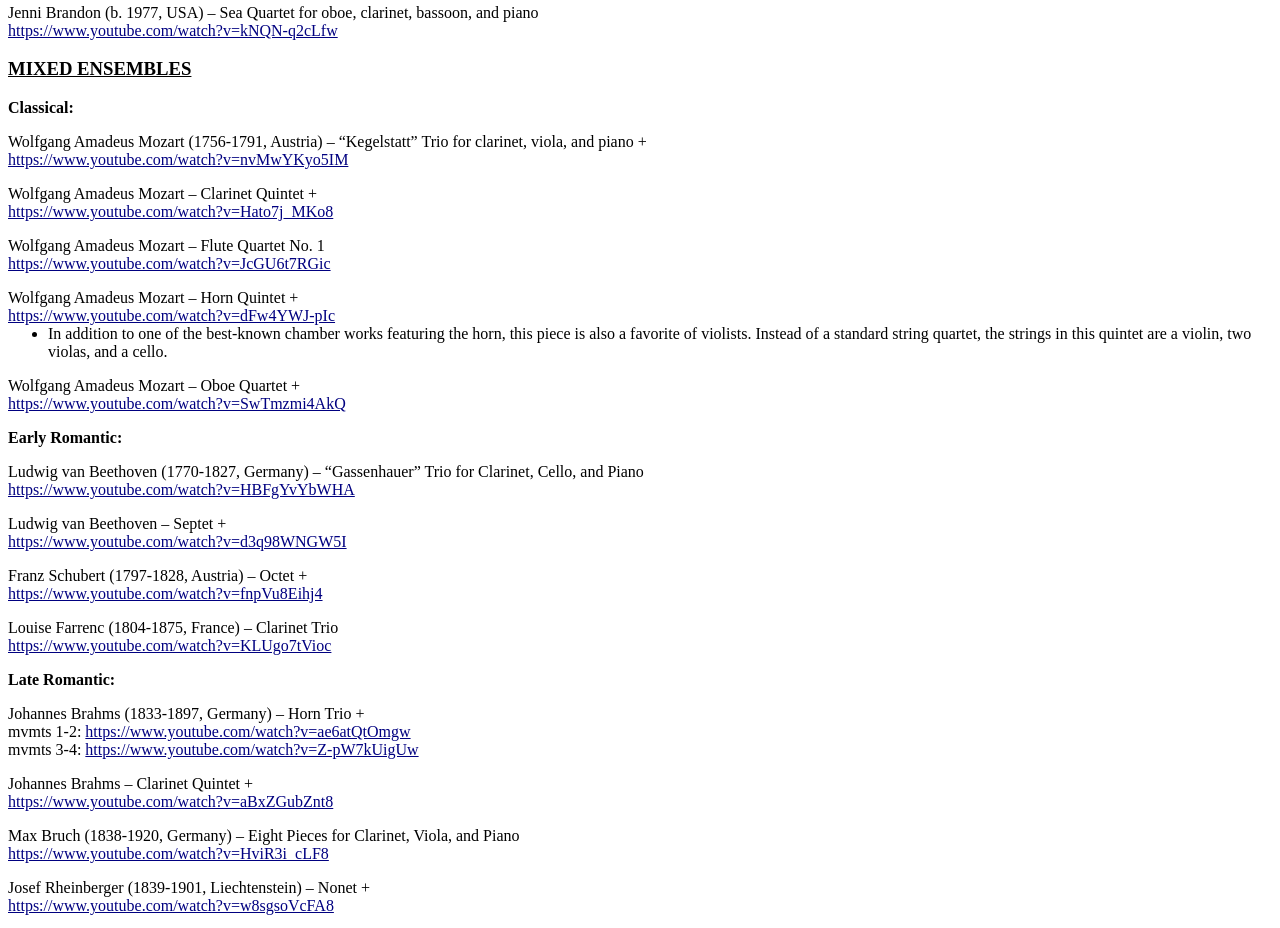
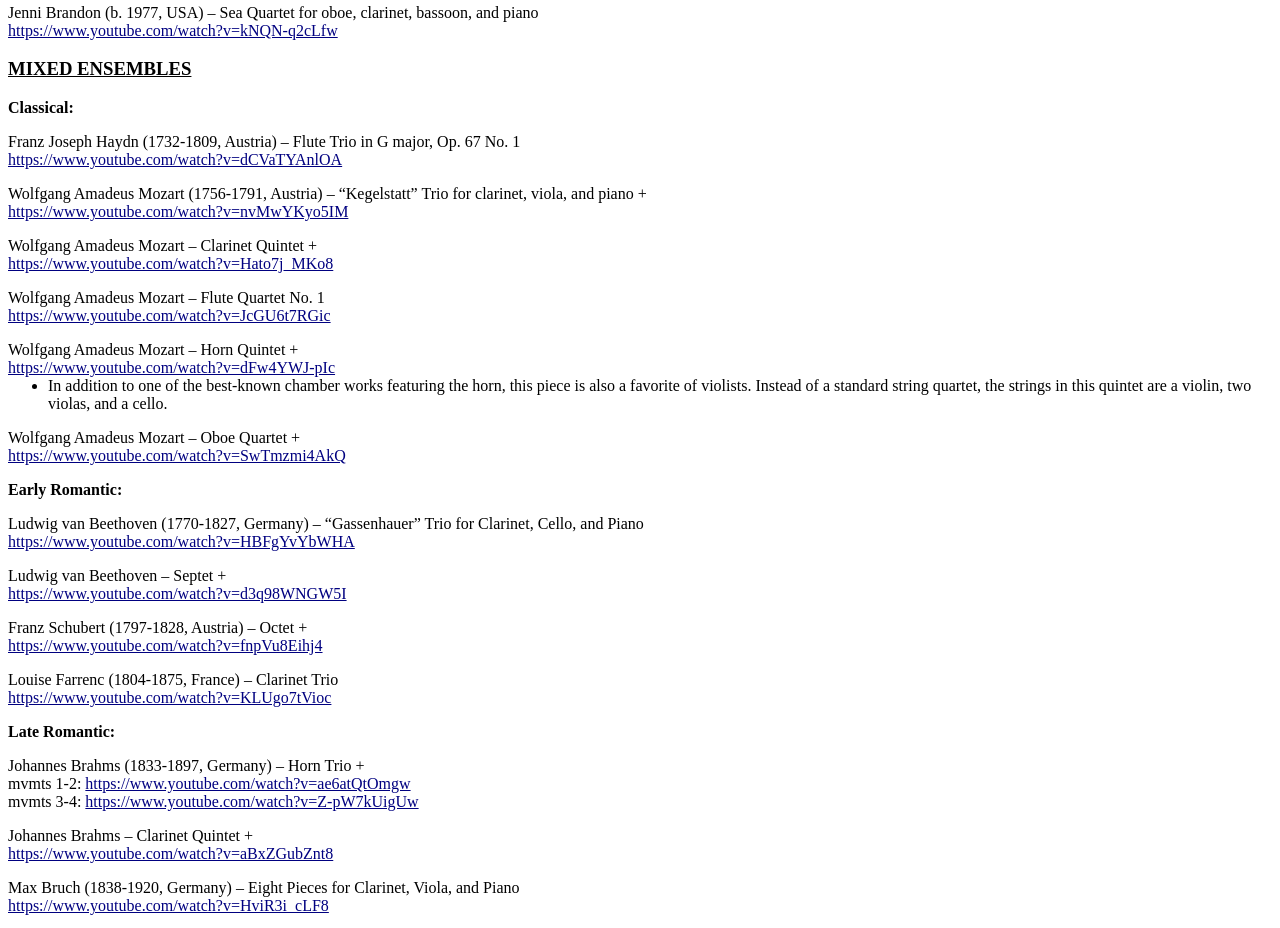
Before and after one commit to andrewhcit/andrewhcit.github.io, a plain HTML site: page chamber.html in a window 1280 px wide. Shown: the part 7060-7988 px from the top of the page. Drawn offline with Linux system fonts and the light colour scheme.

Commit message:
Update chamber.html

```diff
--- a/chamber.html
+++ b/chamber.html
@@ -343,6 +343,8 @@ mvmt 4: <a href="https://www.youtube.com/watch?v=sFHj-cMV1ss">https://www.youtub
 <p><h3><u>MIXED ENSEMBLES</u></h3></p>
 
 <p><b>Classical:</b></p>
+<p>Franz Joseph Haydn (1732-1809, Austria) – Flute Trio in G major, Op. 67 No. 1<br>
+<a href="https://www.youtube.com/watch?v=dCVaTYAnlOA">https://www.youtube.com/watch?v=dCVaTYAnlOA</a></p>
 <p>Wolfgang Amadeus Mozart (1756-1791, Austria) – “Kegelstatt” Trio for clarinet, viola, and piano +<br>
 <a href="https://www.youtube.com/watch?v=nvMwYKyo5IM">https://www.youtube.com/watch?v=nvMwYKyo5IM</a></p>
 <p>Wolfgang Amadeus Mozart – Clarinet Quintet +<br>
```
